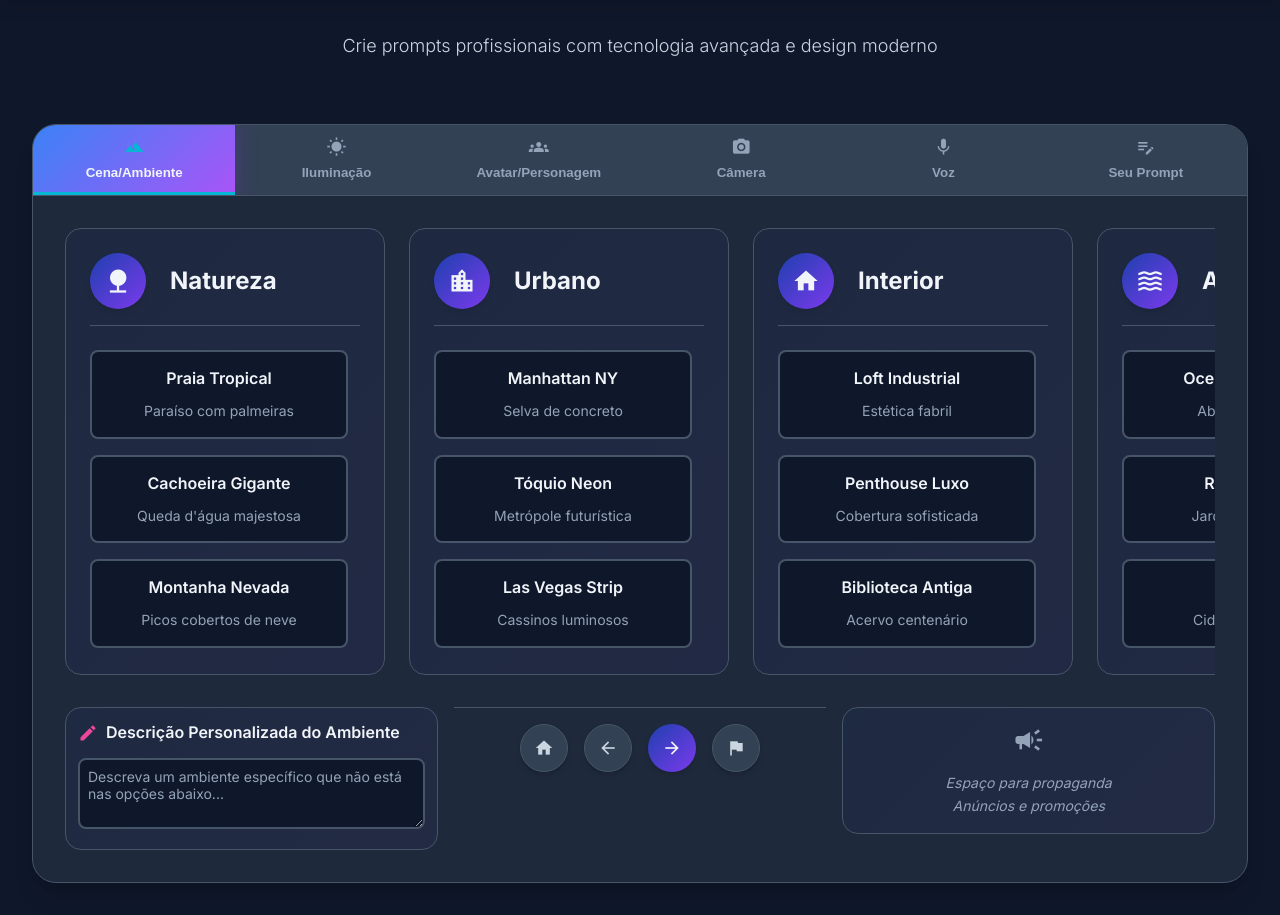
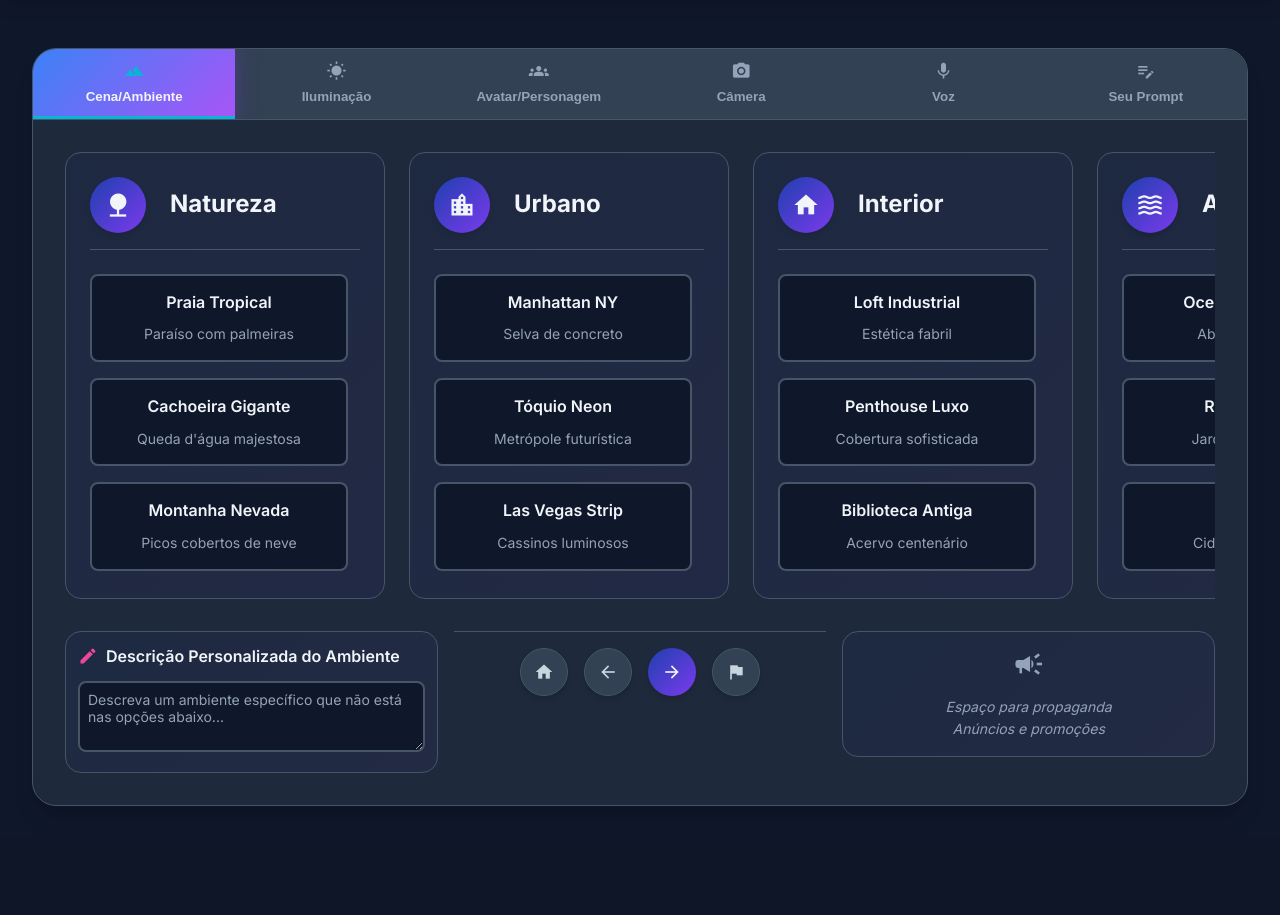
Before and after one commit to mariocromia/aprend_aqui, a PHP site: page /aprend_aqui/gerador_prompt_modern.php in a window 1280 px wide. Shown: the part 75-990 px from the top of the page. After the commit the page ends 881 px from the top, so only its background shows below. Run offline with PHP 8.4, Linux system fonts and the light colour scheme; the visitor is signed in with stand-in values (Sample User, id 1).

Commit message:
Criação do novo layout gerador de prompt 03

```diff
--- a/gerador_prompt_modern.php
+++ b/gerador_prompt_modern.php
@@ -191,7 +191,7 @@ if ($_SERVER['REQUEST_METHOD'] === 'POST' && isset($_POST['action']) && $_POST['
             flex: 1;
             max-width: 1800px;
             margin: 0 auto;
-            padding: 2rem;
+            padding: 1rem 2rem 2rem 2rem;
             width: 100%;
             overflow: visible;
             display: grid;
@@ -202,7 +202,7 @@ if ($_SERVER['REQUEST_METHOD'] === 'POST' && isset($_POST['action']) && $_POST['
 
         .page-header {
             text-align: center;
-            margin-bottom: 2rem;
+            margin-bottom: -3rem;
             grid-column: 1 / -1;
         }
 
@@ -997,7 +997,6 @@ if ($_SERVER['REQUEST_METHOD'] === 'POST' && isset($_POST['action']) && $_POST['
         <!-- Container Principal -->
         <div class="content-container">
             <div class="page-header">
-                <p>Crie prompts profissionais com tecnologia avançada e design moderno</p>
             </div>
 
             <!-- Mensagens -->
```
